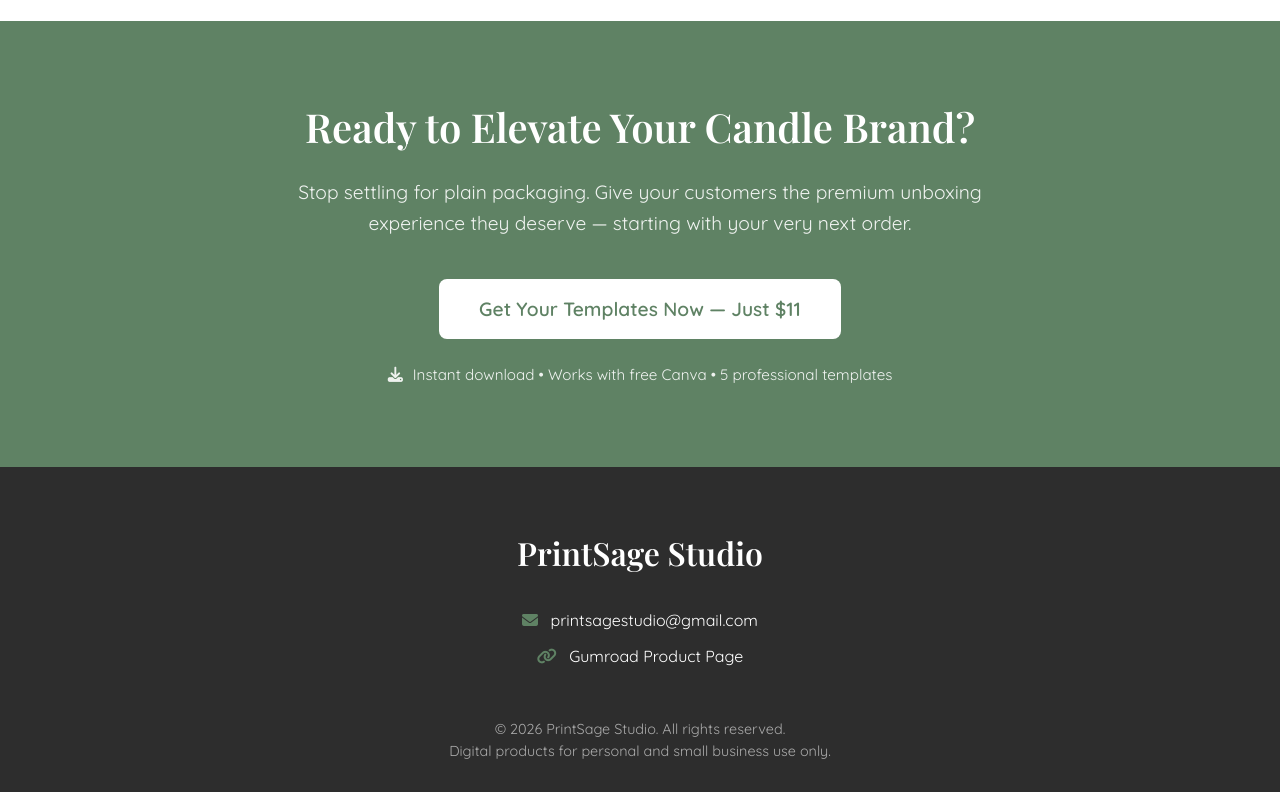
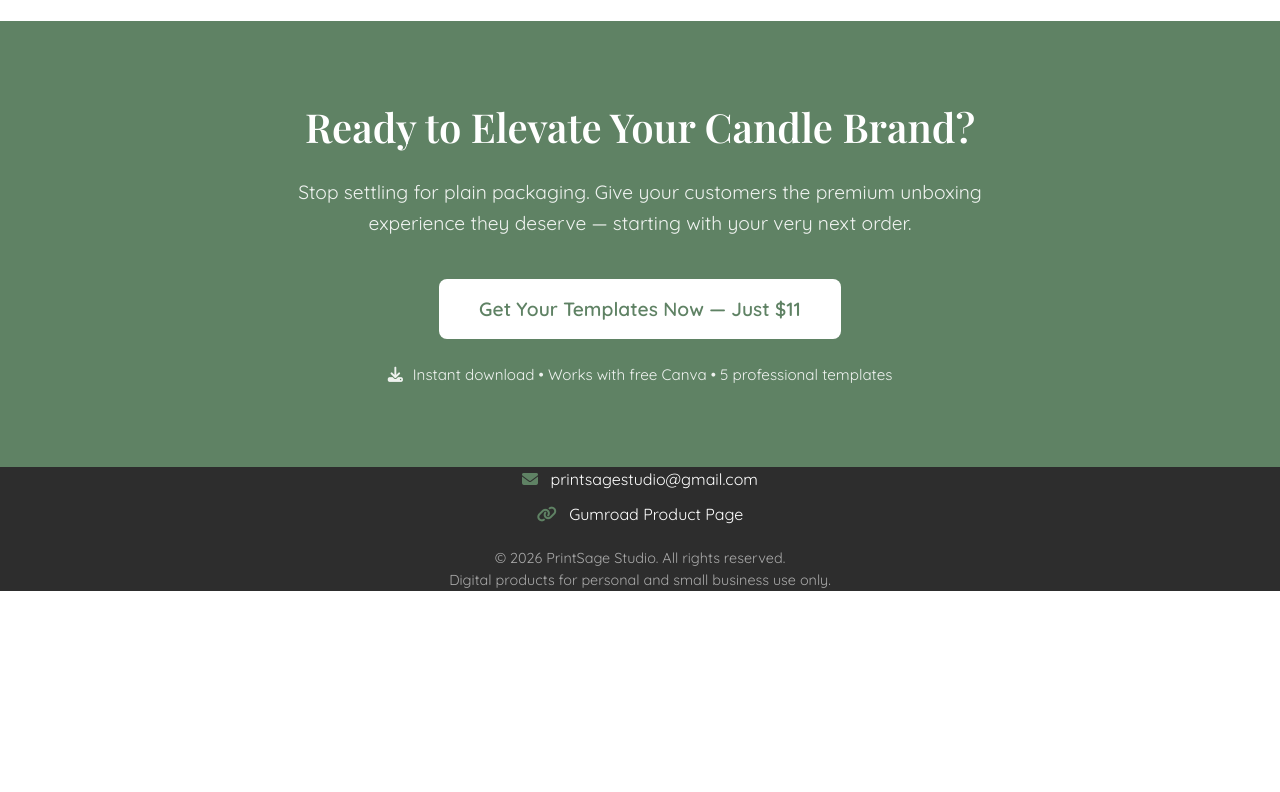
Before and after one commit to printsagestudio/candle-maker, a plain HTML site: page index.html in a window 1280 px wide. Shown: the part 6578-7370 px from the top of the page. After the commit the page ends 7169 px from the top, so only its background shows below. Drawn offline with nearby package versions, Linux system fonts and the light colour scheme.

Commit message:
Add files via upload

```diff
--- a/index.html
+++ b/index.html
@@ -416,11 +416,7 @@
     <footer class="footer">
         <div class="container">
             <div class="footer-content">
-                <div class="footer-logo">
-                    <span class="footer-logo-text">PrintSage Studio</span>
-                </div>
-
-                <div class="footer-contact">
+           <div class="footer-contact">
                     <p><i class="fas fa-envelope"></i> printsagestudio@gmail.com</p>
                     <p><i class="fas fa-link"></i> <a href="https://printsagestudio.gumroad.com/l/minimalistcandlebundle" target="_blank">Gumroad Product Page</a></p>
                 </div>
--- a/style.css
+++ b/style.css
@@ -727,7 +727,7 @@ section {
 .footer {
     background-color: #2d2d2d;
     color: white;
-    padding: 60px 0 30px; /* Increased padding */
+    padding: 0; /* Increased padding */
 }
 
 .footer-content {
@@ -735,26 +735,8 @@ section {
     flex-direction: column;
     align-items: center;
     text-align: center;
-    gap: 30px;
 }
 
-.footer-logo {
-    display: flex;
-    align-items: center;
-    gap: 15px; /* Increased gap */
-}
-
-/* Footer logo also 2x larger */
-.footer-logo-img {
-    height: 60px; /* 2x larger (was 30-40px) */
-    width: auto;
-}
-
-.footer-logo-text {
-    font-family: 'Playfair Display', serif;
-    font-size: 2rem; /* Increased from 1.5rem */
-    font-weight: 600;
-}
 
 .footer-contact {
     display: flex;
```
